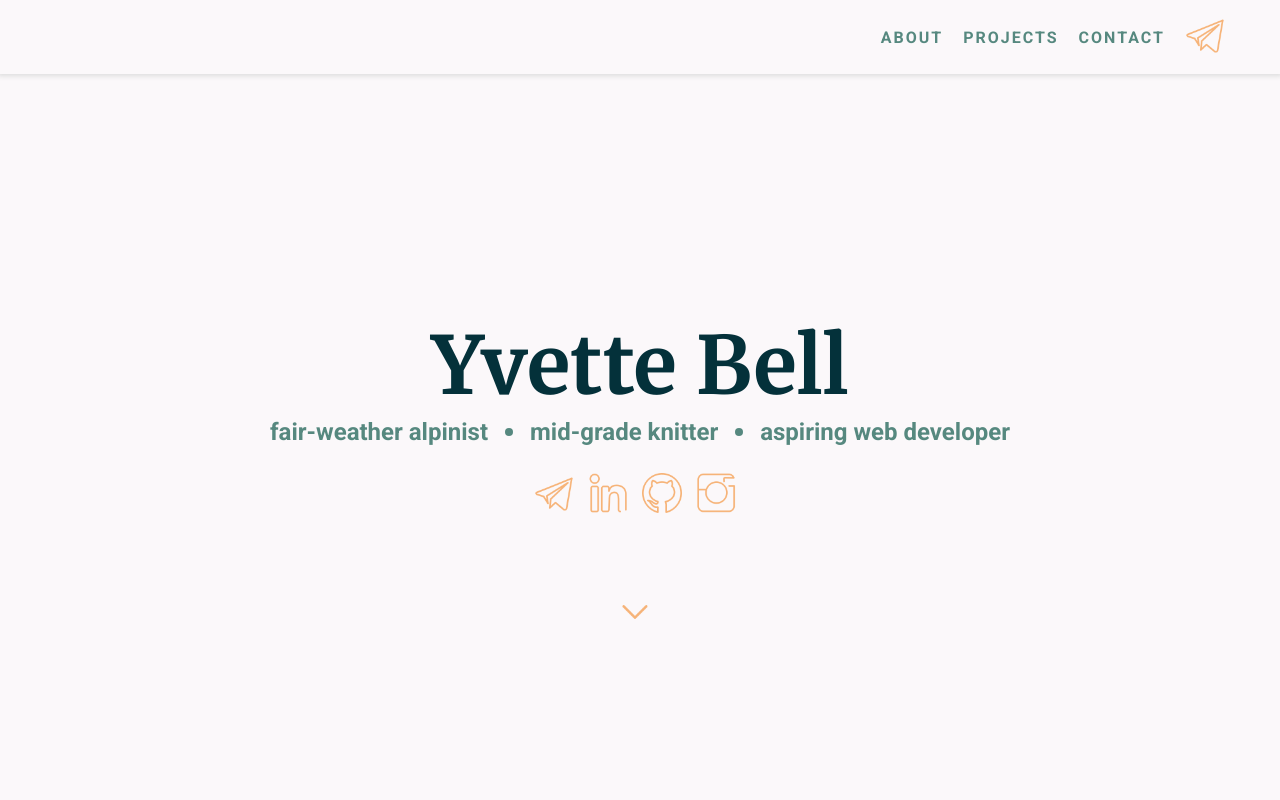
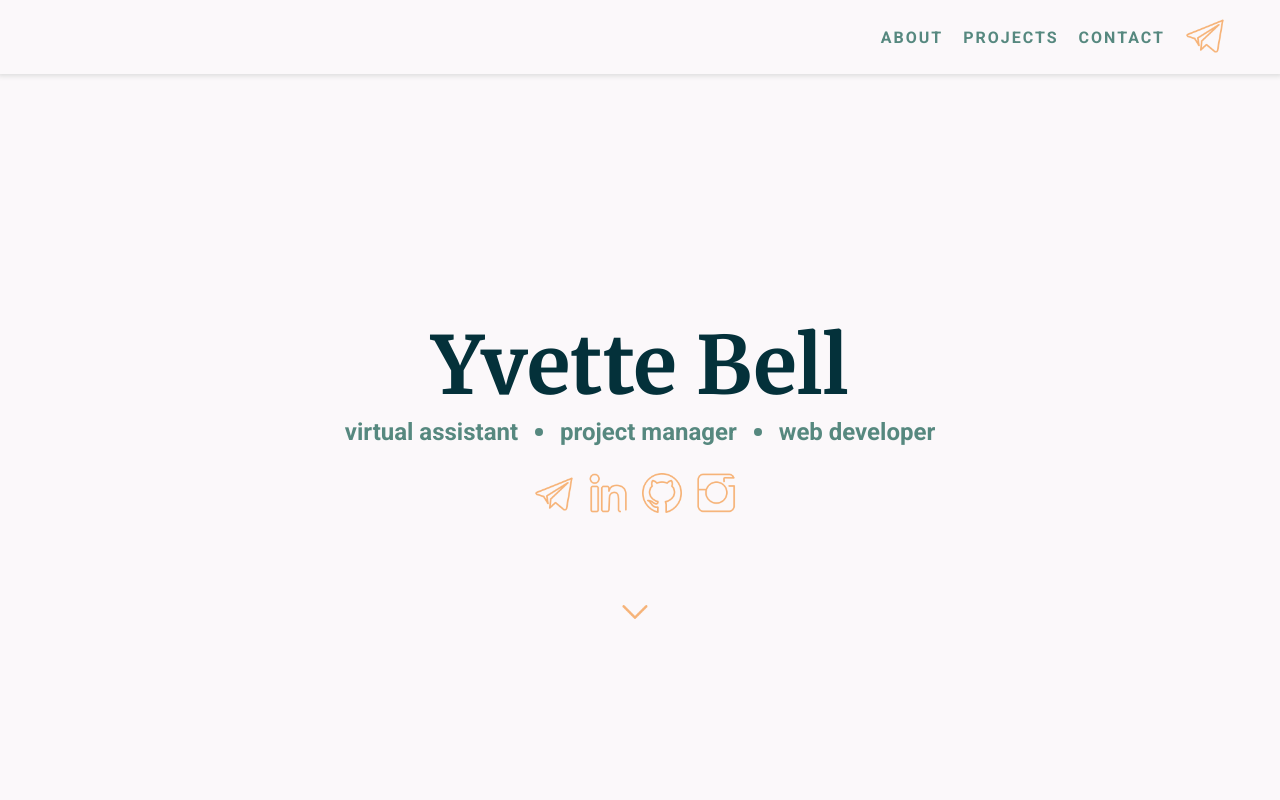
Before and after one commit to ykbell09/yvettebell, a website: page static/index.html in a window 1280 px wide. Shown: the top 800 px of the page. Drawn offline with Linux system fonts and the light colour scheme.

Commit message:
revise headings

```diff
--- a/static/index.html
+++ b/static/index.html
@@ -43,11 +43,11 @@
 
             <h1>Yvette Bell</h1>
             <div class="sub-heading">
-                <h3>fair-weather alpinist</h3>
+                <h3>virtual assistant</h3>
                 <span class="dot"></span>
-                <h3>mid-grade knitter</h3>
+                <h3>project manager</h3>
                 <span class="dot"></span>
-                <h3>aspiring web developer</h3>
+                <h3>web developer</h3>
             </div>
             <div class="container-icons-media icon-links">
                 <a href="mailto:hello@yvettebell.com">
@@ -284,7 +284,6 @@
                                 <li>HTML + CSS</li>
                                 <li>JavaScript</li>
                                 <li>VS Code</li>
-                                <li>SQL + PostregSQL</li>
                                 <li>Node.js + Express</li>
                                 <li>Mocha + Chai</li>
                                 <li>Adobe Photoshop + Lightroom</li>
```
Also changed, not shown: 1 other file.
